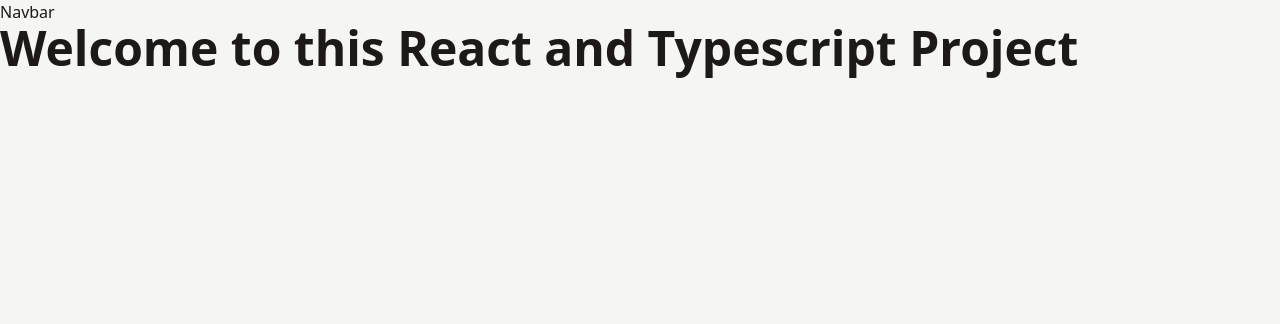
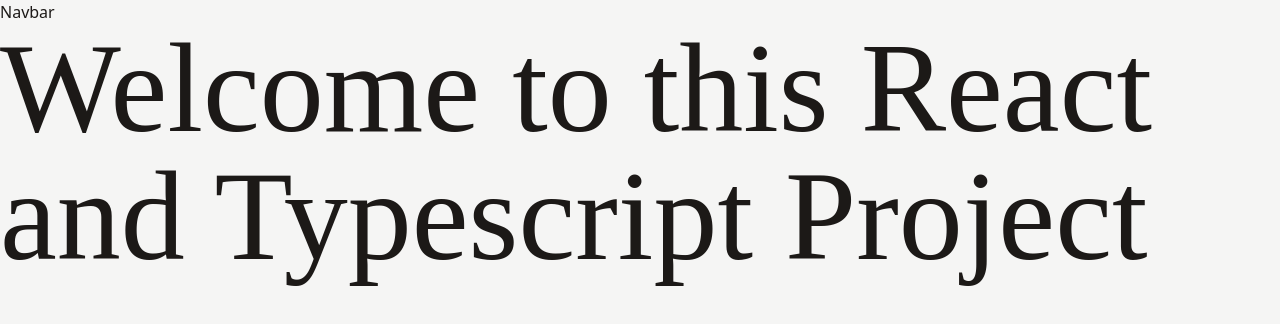
Before and after one commit to DarkoM996/coffeebar-website, a React (Vite) app: page / in a window 1280 px wide. Shown: the top 324 px of the page. Built offline with nearby package versions, Linux system fonts and the light colour scheme; a web font is replaced by a local one.

Commit message:
font works correctly

```diff
--- a/src/App.tsx
+++ b/src/App.tsx
@@ -4,7 +4,7 @@ const App = () => {
   return (
     <div className="">
       <Navbar />
-      <h1 className="text-5xl font-bold">
+      <h1 className="text-9xl font-serif">
         Welcome to this React and Typescript Project
       </h1>
     </div>
```
